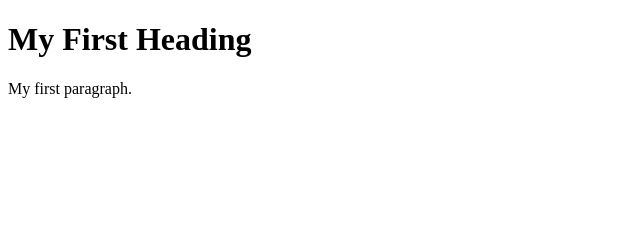
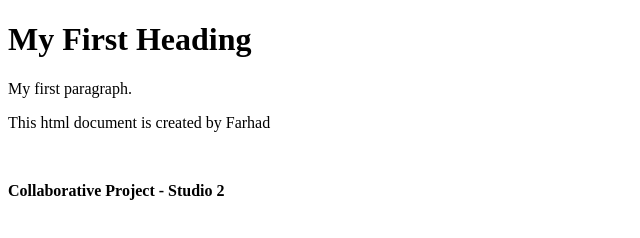
Before and after one commit to fmehdipur/Repo1-Studio2, a plain HTML site: page index.html in a window 1280 px wide. Shown: the whole page, without its empty margins (0-640 px from the left). Drawn offline with Linux system fonts and the light colour scheme.

Commit message:
Update index.html

```diff
--- a/index.html
+++ b/index.html
@@ -5,6 +5,9 @@
 <h1>My First Heading</h1>
 
 <p>My first paragraph.</p>
+<p> This html document is created by Farhad <p>
+<br>
+<p><b> Collaborative Project - Studio 2</b><p>
 
 </body>
 </html>
```
